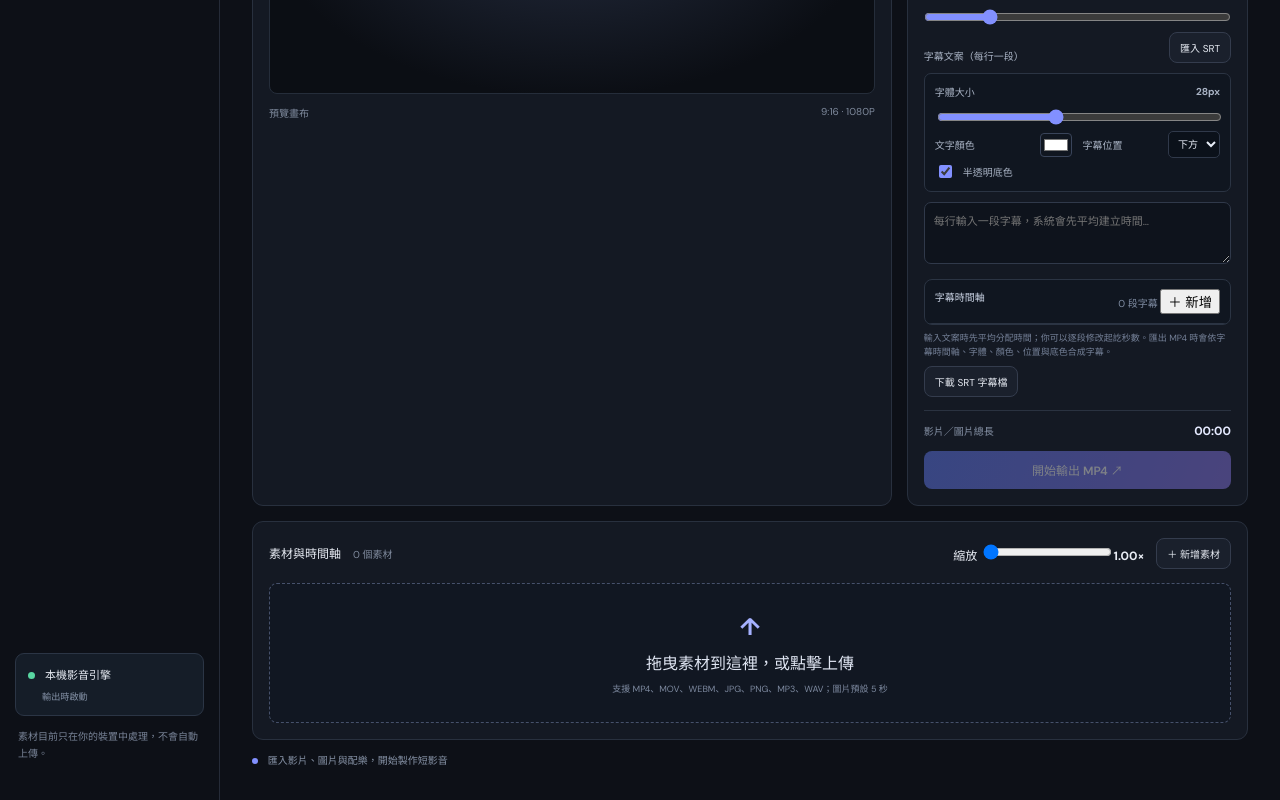
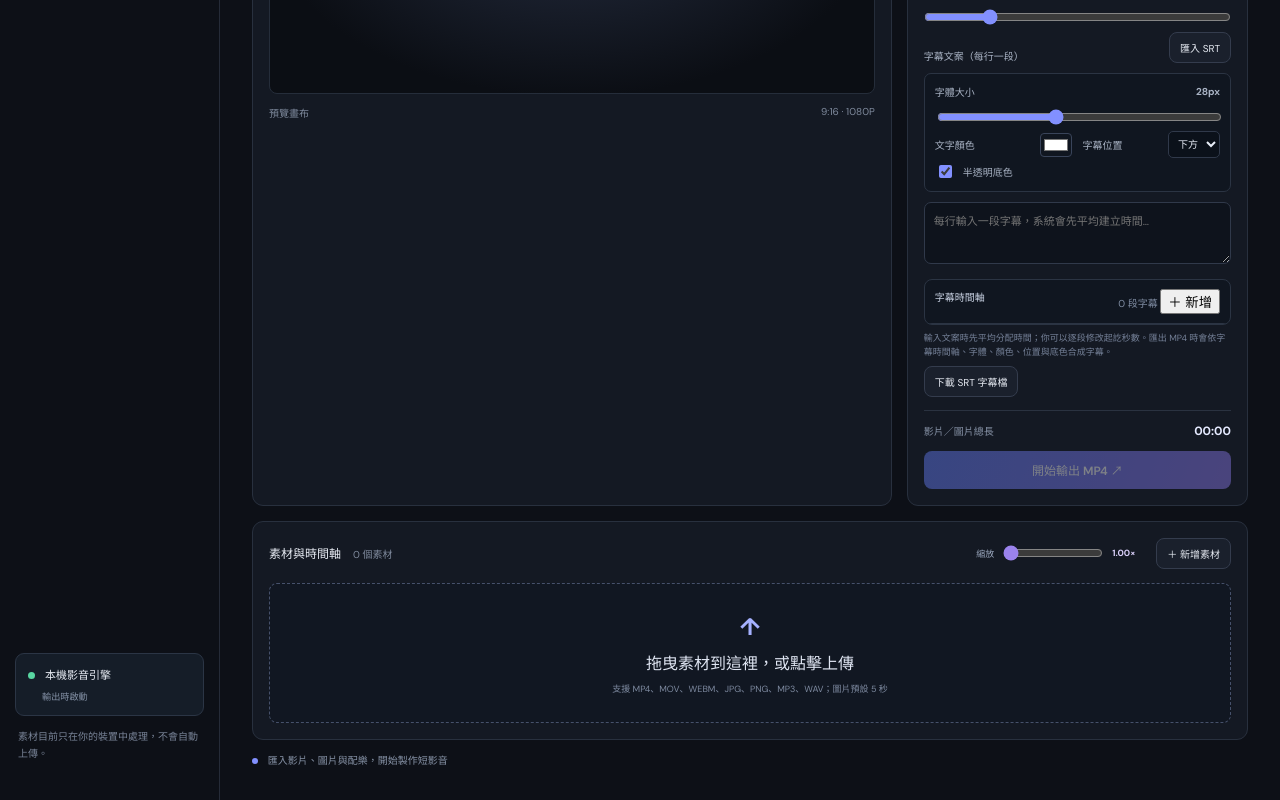
Before and after one commit to e041l31o4/ai-video-studio, a React (Vite) app: page / in a window 1280 px wide. Shown: the part 526-1326 px from the top of the page. Built offline with nearby package versions, Linux system fonts and the light colour scheme.

Commit message:
Style audio waveforms and zoomable draggable tracks

```diff
--- a/src/style.css
+++ b/src/style.css
@@ -59,3 +59,16 @@
 .audioLane{align-items:center;position:relative;min-height:40px}
 .audioBlock{flex:0 0 auto;max-width:100%;min-width:90px}
 @media(max-width:680px){.audioTrackControls{grid-template-columns:1fr}.audioTrackControls label{font-size:10px}}
+
+.timelineTools{display:flex;align-items:center;gap:10px;flex-wrap:wrap}
+.timelineTools>label{display:flex;align-items:center;gap:7px;color:#9daac0;font-size:9px}
+.timelineTools input[type=range]{width:100px;accent-color:#9b83ed}
+.timelineTools b{color:#d9cff8;font-size:9px;min-width:32px}
+.timelineBoard{overflow-x:auto}
+.audioLane{min-height:56px;align-items:stretch}
+.audioBlock{position:relative;display:flex;flex-direction:column;justify-content:space-between;min-height:52px;padding:5px 7px;overflow:hidden;cursor:grab;touch-action:pan-y}
+.audioBlock:active{cursor:grabbing}
+.audioBlock.selectedAudio{border-color:#c8b2ff;box-shadow:0 0 0 1px #a78bfa}
+.waveform{display:flex;align-items:center;justify-content:space-between;gap:1px;height:31px;min-height:31px;overflow:hidden;opacity:.88}
+.waveform i{display:block;flex:1 1 1px;min-width:1px;max-width:3px;border-radius:2px;background:#c3a9ff;align-self:center}
+.audioCaption{display:block;overflow:hidden;text-overflow:ellipsis;white-space:nowrap;font-size:8px;line-height:12px}
```
